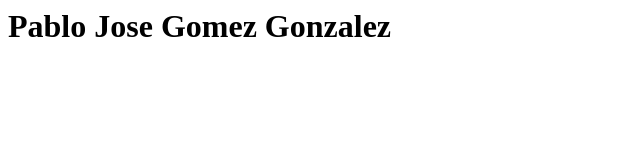
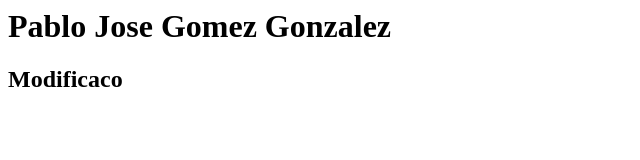
Before and after one commit to pablojgomez/DesarrolloDeSW, a plain HTML site: page index.html in a window 1280 px wide. Shown: the whole page, without its empty margins (0-640 px from the left). Drawn offline with Linux system fonts and the light colour scheme.

Commit message:
Mi primera modificacion desde casa

```diff
--- a/index.html
+++ b/index.html
@@ -7,6 +7,6 @@
 </head>
 <body>
 		<h1>Pablo Jose Gomez Gonzalez</h1>
-		<h2></h2>
+		<h2>Modificaco</h2>
 </body>
 </html>
```
